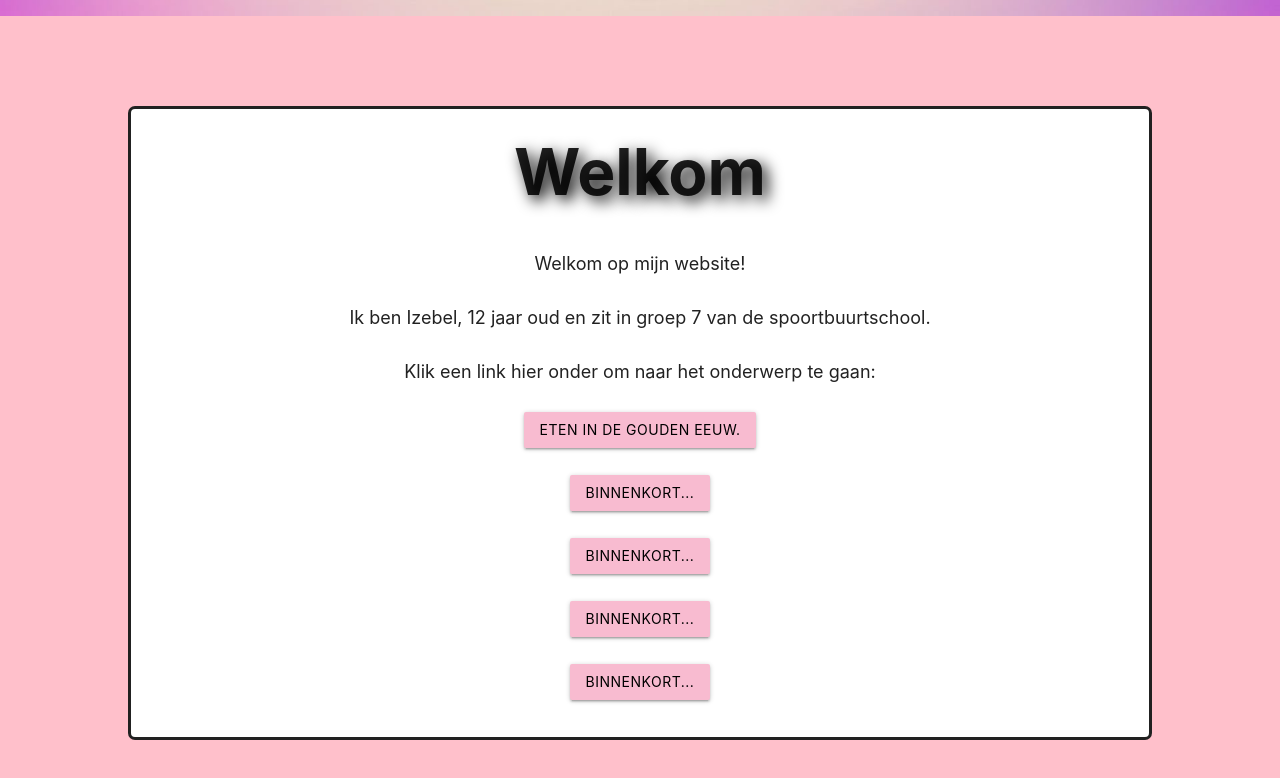
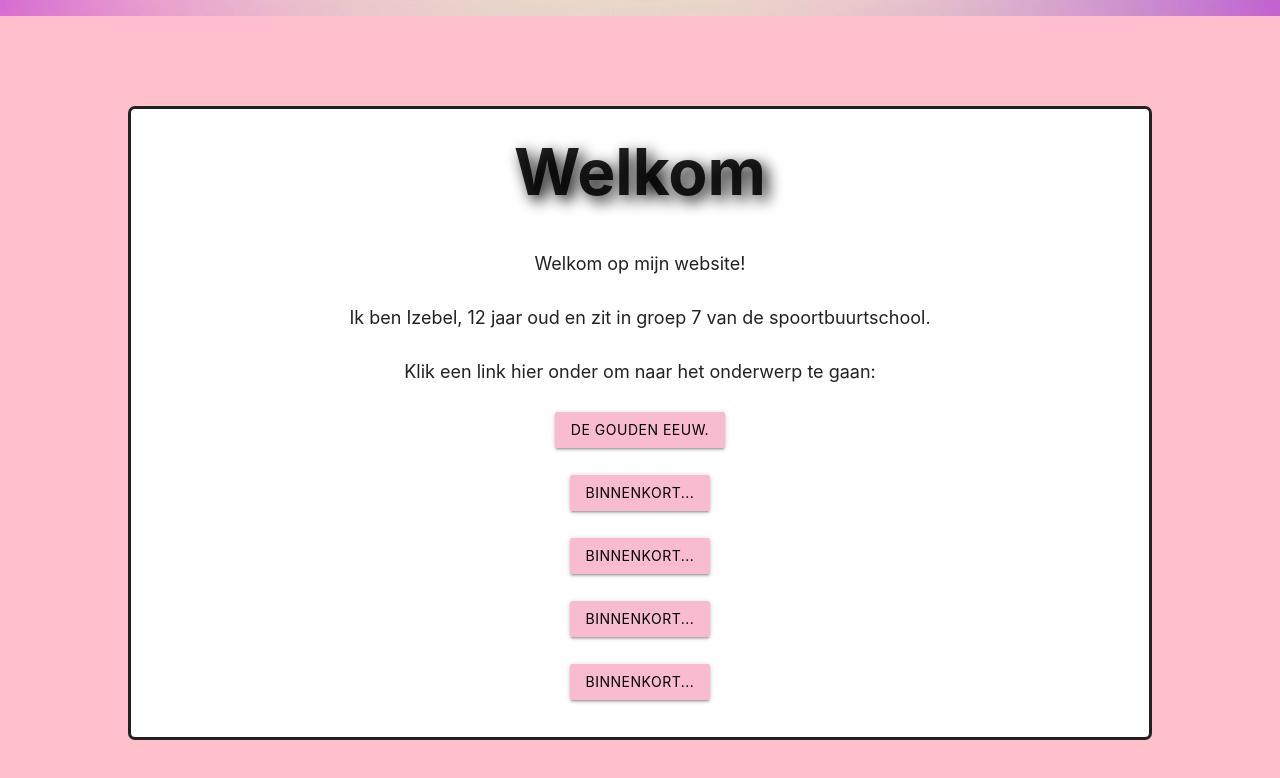
Before and after one commit to ducktator/izebel, a plain HTML site: page index.html in a window 1280 px wide. Shown: the part 704-1482 px from the top of the page. Drawn offline with nearby package versions, Linux system fonts and the light colour scheme.

Commit message:
Update index.html

```diff
--- a/index.html
+++ b/index.html
@@ -36,7 +36,7 @@
       	Klik een link hier onder om naar het onderwerp te gaan:
       	</br>
   		</br>
-  		<button class="btn waves-effect waves-light pink lighten-4" type="submit" name="action"><a a href="goud.html" style="color:black;">Eten in de Gouden eeuw.</a></button>
+  		<button class="btn waves-effect waves-light pink lighten-4" type="submit" name="action"><a a href="goud.html" style="color:black;">De Gouden eeuw.</a></button>
   		</br>
   		</br>
   		<button class="btn waves-effect waves-light pink lighten-4" type="submit" name="action"><a a href="binnenkort.html" style="color:black;">Binnenkort...</a></button>
```
